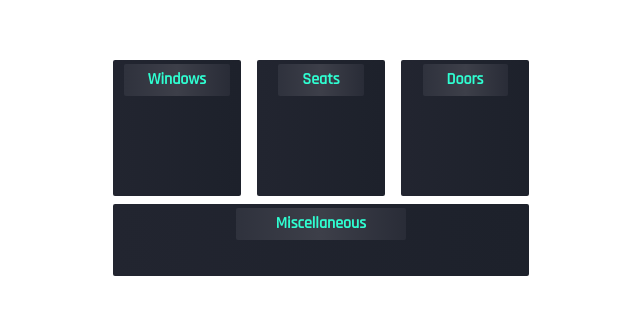
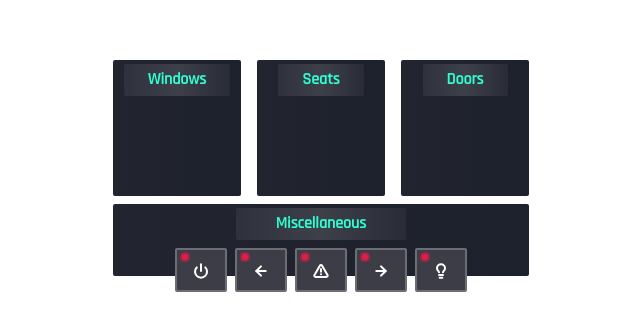
Before and after one commit to vipexv/v-vehControl, a React (Vite) app in the folder web/: page / in a window 1280 px wide. Shown: the part 484-800 px from the top of the page, without its empty margins (319-959 px from the left). Built offline with nearby package versions, Linux system fonts and the light colour scheme.

Commit message:
style: continued work on frontend

```diff
--- a/web/package.json
+++ b/web/package.json
@@ -11,6 +11,8 @@
     "preview": "vite preview"
   },
   "dependencies": {
+    "clsx": "^2.1.0",
+    "lucide-react": "^0.321.0",
     "million": "^2.6.4",
     "react": "^18.2.0",
     "react-dom": "^18.2.0"
--- a/web/src/components/Core.css
+++ b/web/src/components/Core.css
@@ -38,10 +38,11 @@ button {
   background-color: #1a1a1a;
   cursor: pointer;
   transition: border-color 0.25s;
+  outline: none !important;
 }
 
 button:hover {
-  border-color: #059669;
+  border-color: #2fffd2;
 }
 
 button:focus,
@@ -51,7 +52,7 @@ button:focus-visible {
 
 a {
   font-weight: 500;
-  color: #059669;
+  color: #2fffd2;
   text-decoration: inherit;
 }
 
@@ -60,7 +61,7 @@ a:hover {
 }
 
 .coolstuff:hover {
-  border-color: #059669;
+  border-color: #2fffd2;
 }
 
 .boxshadow {
--- a/web/src/components/Core.tsx
+++ b/web/src/components/Core.tsx
@@ -1,9 +1,17 @@
+import {
+  AlertTriangle,
+  ArrowLeft,
+  ArrowRight,
+  Lightbulb,
+  Power,
+} from "lucide-react";
 import React, { useEffect, useState } from "react";
 import { useNuiEvent } from "../hooks/useNuiEvent";
 import { debugData } from "../utils/debugData";
 import { fetchNui } from "../utils/fetchNui";
 import { isEnvBrowser } from "../utils/misc";
 import "./Core.css";
+import IconButton from "./Main/IconButton";
 
 debugData([
   {
@@ -73,10 +81,17 @@ const Core: React.FC = () => {
           </div>
         </div>
         <div className="bg-gradient-to-r from-[#222530] to-[#1d212b] w-full h-[9dvh] col-span-3 rounded-[2px]">
-          <div className="flex flex-col justify-center items-center font-main">
+          <div className="flex flex-col gap-2 justify-center items-center font-main">
             <p className="bg-gradient-to-r px-10 py-1  mt-1 rounded-[2px] from-[#2f323d] via-[#3d3f49] to-[#292c37] text-[#2fffd2] font-bold">
               Miscellaneous
             </p>
+            <div className="flex w-full justify-center items-center gap-2 text-white">
+              <IconButton Icon={Power} isActive={false} />
+              <IconButton Icon={ArrowLeft} isActive={false} />
+              <IconButton Icon={AlertTriangle} isActive={false} />
+              <IconButton Icon={ArrowRight} isActive={false} />
+              <IconButton Icon={Lightbulb} isActive={false} />
+            </div>
           </div>
         </div>
       </div>
--- /dev/null
+++ b/web/src/components/Main/IconButton.tsx
@@ -0,0 +1,36 @@
+import { LucideIcon } from "lucide-react";
+import React from "react";
+import { clsx } from "clsx";
+
+interface props {
+  Icon: LucideIcon;
+  isActive: boolean;
+  className?: string;
+}
+
+const IconButton: React.FC<props> = React.memo(
+  ({ Icon, isActive, className }) => {
+    return (
+      <>
+        <button
+          className={clsx(
+            "bg-gradient-to-r from-[#3c3d46] to-[#3c3d46] py-2 px-4 border-[2px] border-[#6c6d75] rounded-sm",
+            className
+          )}
+        >
+          <div
+            className="relative bottom-[5px] right-3 w-2 h-2 rounded-sm blur-[1px]"
+            style={{
+              backgroundColor: isActive
+                ? "rgb(57 234 73 / 1)"
+                : "rgb(225 29 72 / 1)",
+            }}
+          ></div>
+          <Icon className="relative bottom-[3px]" size={16} strokeWidth={3} />
+        </button>
+      </>
+    );
+  }
+);
+
+export default IconButton;
```
Also changed, not shown: 1 other file (tests, documents, lock files or other folders).
